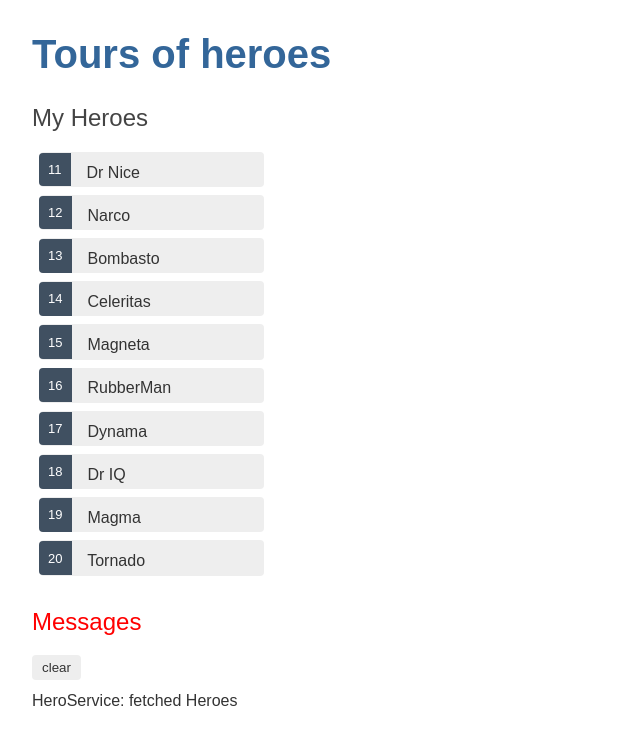
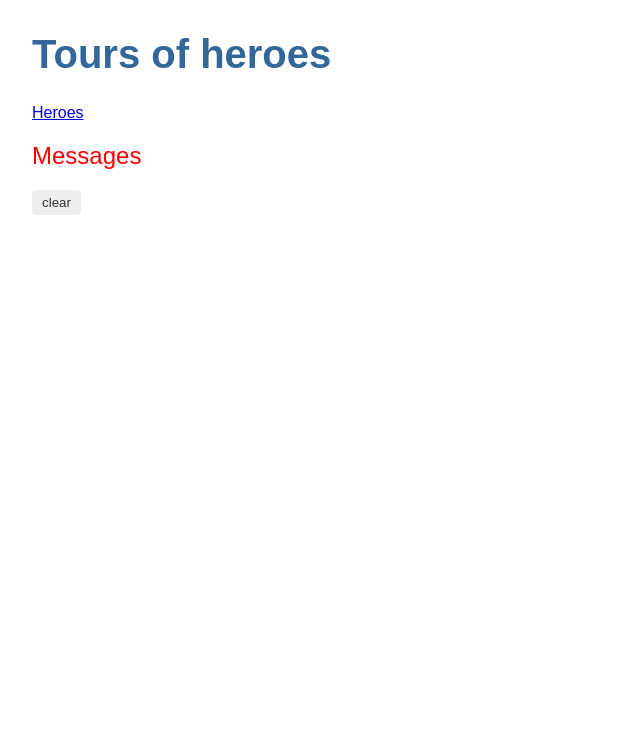
Before and after one commit to eagalvez/heroes_tutorial, an Angular app: page / in a window 1280 px wide. Shown: the top 744 px of the page, without its empty margins (0-640 px from the left). Built offline with nearby package versions, Linux system fonts and the light colour scheme.

Commit message:
router link added for heroes details

```diff
--- a/src/app/app-routing.module.ts
+++ b/src/app/app-routing.module.ts
@@ -1,11 +1,21 @@
 import { NgModule } from '@angular/core';
 import { Routes, RouterModule } from '@angular/router';
-
-
-const routes: Routes = [];
+import { HeroesComponent } from './heroes/heroes.component';
+/*
+This part configure you configure your
+routes. Routes tell the Router which view to display when a
+ user clicks a link or pastes a URL into the browser address bar.
+*/
+const routes: Routes = [
+  { path: 'heroes', component: HeroesComponent }
+];
 
 @NgModule({
   imports: [RouterModule.forRoot(routes)],
+  // method supplies the service providers and
+  // directives needed for routing
   exports: [RouterModule]
+  // AppRoutingModule exports RouterModule so
+  // it will be available throughout the app.
 })
 export class AppRoutingModule { }
--- a/src/app/app.component.html
+++ b/src/app/app.component.html
@@ -1,5 +1,13 @@
 <h1>{{title}}</h1>
-<app-heroes></app-heroes> <!--app-heroes is the element selector-->
+<!--app-heroes></app-heroes--> <!--app-heroes is the element selector-->
 <!--CSS element selector matches the name of the HTML element that identifies
    this component within a parent component's template.-->
+<nav>
+   <a routerLink="/heroes">Heroes</a>
+</nav><!--The routerLink is the selector for the RouterLink
+    directive that turns user clicks into router navigations. It's another of the public directives in the RouterModule.-->
+
+<router-outlet></router-outlet>
+   <!--no longer needs <app-heroes> because the app will only display the HeroesComponent when the user navigates to it.
+The <router-outlet> tells the router where to display routed views.-->
 <app-messages></app-messages>
```
